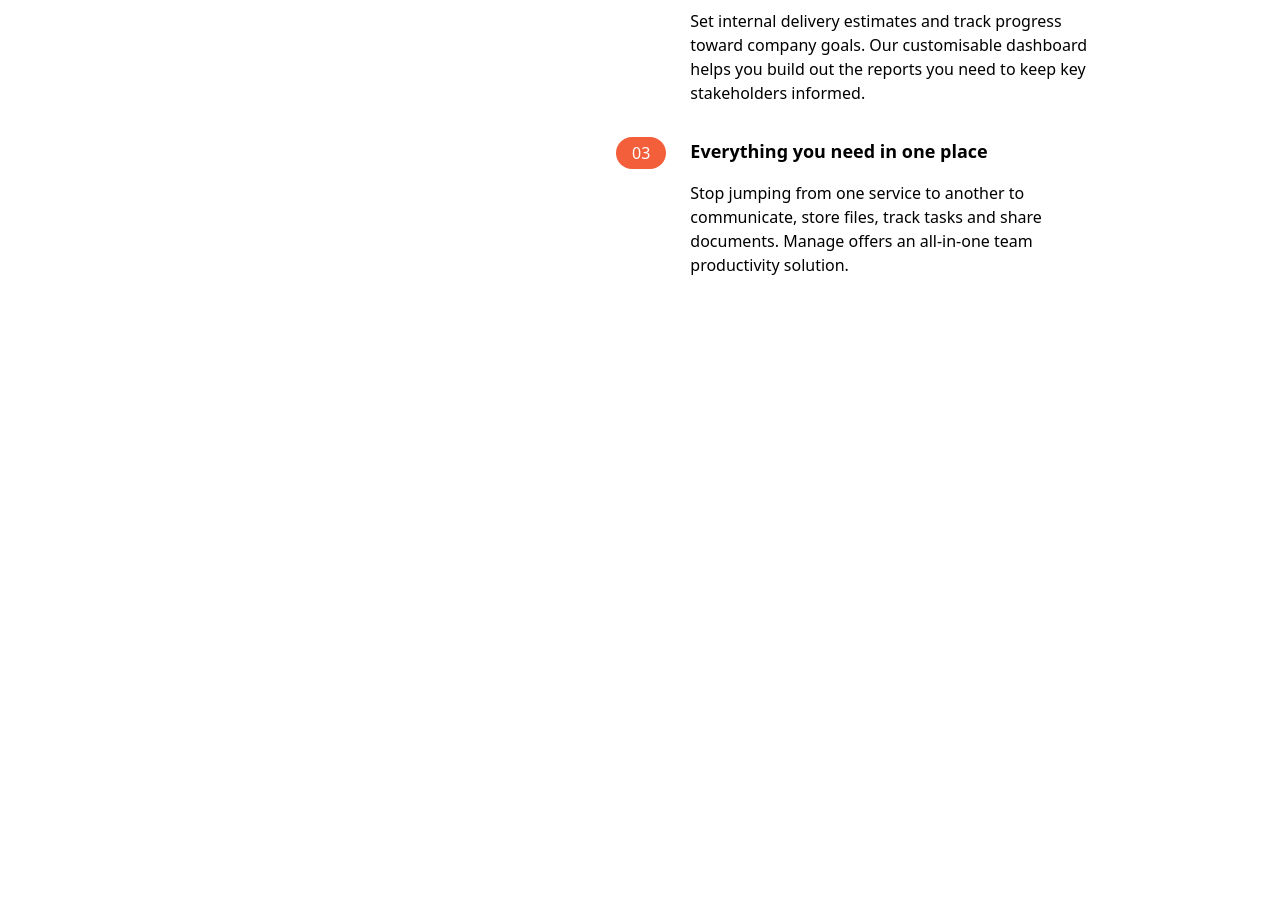
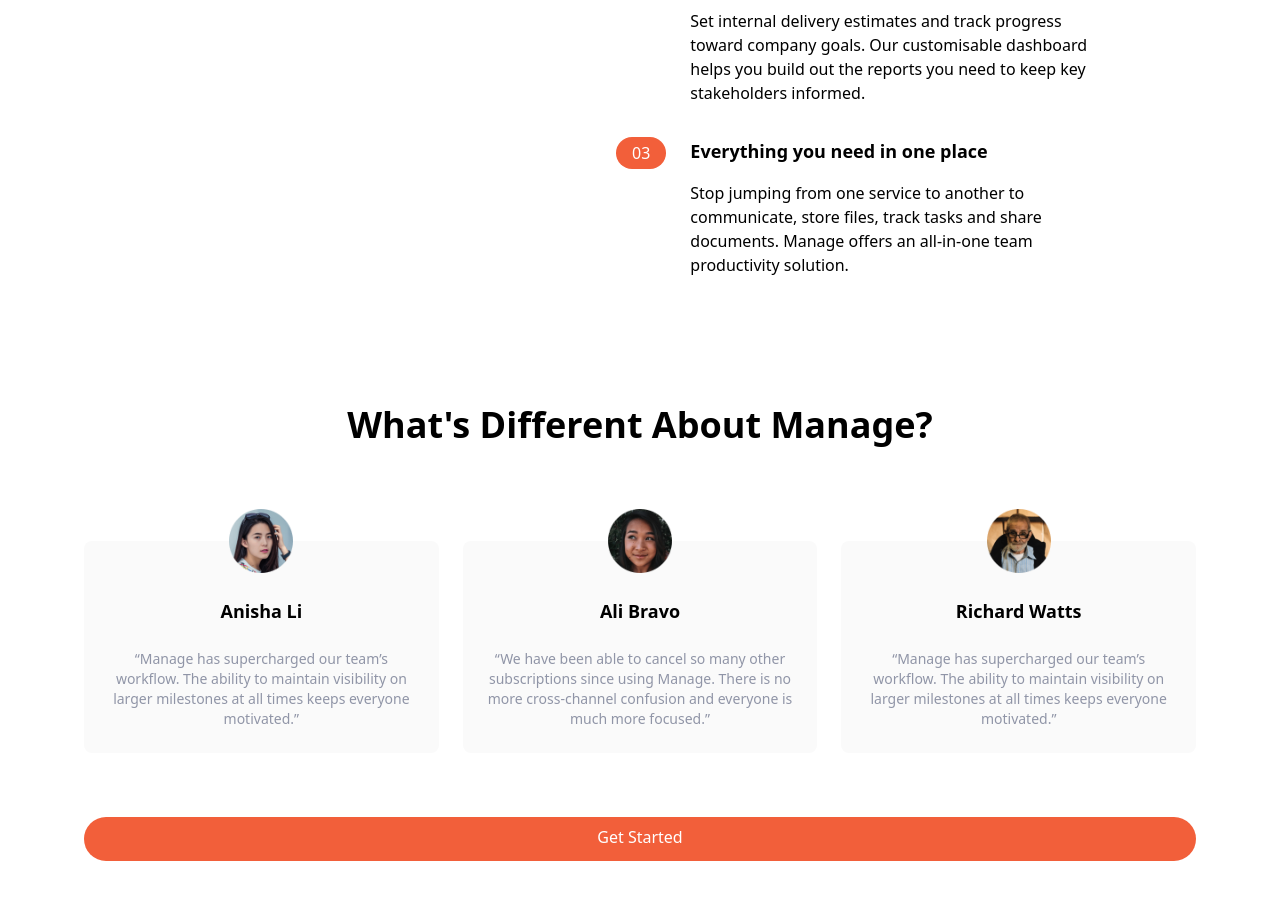
Before and after one commit to pernillasterner/tailwind-manage-landing, a website: page index.html in a window 1280 px wide. Shown: the part 863-1762 px from the top of the page. Before the commit the page ends 1140 px from the top, so only its background shows below. Drawn offline with Linux system fonts and the light colour scheme.

Commit message:
Add testimonial section

```diff
--- a/index.html
+++ b/index.html
@@ -155,5 +155,65 @@
       </div>
     </div>
   </section>
+
+  <!-- Testimonials -->
+  <section id="id">
+    <!-- Container to heading and testm blocks-->
+    <div class="max-w-6xl px-5 mx-auto mt-32 text-center">
+      <!-- Heading -->
+      <h2 class="text-4xl font-bold text-center">
+      What's Different About Manage?
+      </h2>
+      <!-- Testimonials Container -->
+      <div class="flex flex-col mt-24 md:flex-row md:space-x-6">
+        <!-- Testimonial 1 -->
+        <div class="flex flex-col items-center p-6 space-y-6 rounded-lg bg-veryLightGray md:w-1/3">
+          <img src="img/avatar-anisha.png" class="w-16 -mt-14" alt="Avatar Anisha">
+          <h5 class="text-lg font-bold">
+            Anisha Li
+          </h5>
+          <p class="text-sm text-darkGrayishBlue">
+            “Manage has supercharged our team’s workflow. The ability to
+            maintain visibility on larger milestones at all times keeps
+            everyone motivated.”
+          </p>
+        </div>
+        <!-- Testimonial 2 -->
+        <div class="flex-col items-center hidden p-6 space-y-6 rounded-lg md:flex bg-veryLightGray md:w-1/3">
+          <img src="img/avatar-ali.png" class="w-16 -mt-14" alt="Avatar Ali">
+          <h5 class="text-lg font-bold">
+            Ali Bravo
+          </h5>
+          <p class="text-sm text-darkGrayishBlue">
+            “We have been able to cancel so many other subscriptions since
+            using Manage. There is no more cross-channel confusion and
+            everyone is much more focused.”
+          </p>
+        </div>
+        <!-- Testimonial 3 -->
+        <div class="flex-col items-center hidden p-6 space-y-6 rounded-lg md:flex bg-veryLightGray md:w-1/3">
+          <img src="img/avatar-richard.png" class="w-16 -mt-14" alt="Avatar Anisha">
+          <h5 class="text-lg font-bold">
+            Richard Watts
+          </h5>
+          <p class="text-sm text-darkGrayishBlue">
+            “Manage has supercharged our team’s workflow. The ability to
+            maintain visibility on larger milestones at all times keeps
+            everyone motivated.”
+          </p>
+        </div>
+      </div>
+      <!-- Button -->
+      <div class="my-16">
+        <!-- Button -->
+        <a
+        href="#"
+        class="p-3 px-6 pt-2 text-white rounded-full md:block bg-brightRed baseline hover:bg-brightRedLight"
+        >
+        Get Started
+        </a>
+      </div>
+    </div>
+  </section>
 </body>
 </html>
```
Also changed, not shown: css/main.css. Lines whose indentation alone changed are shown as unchanged.
